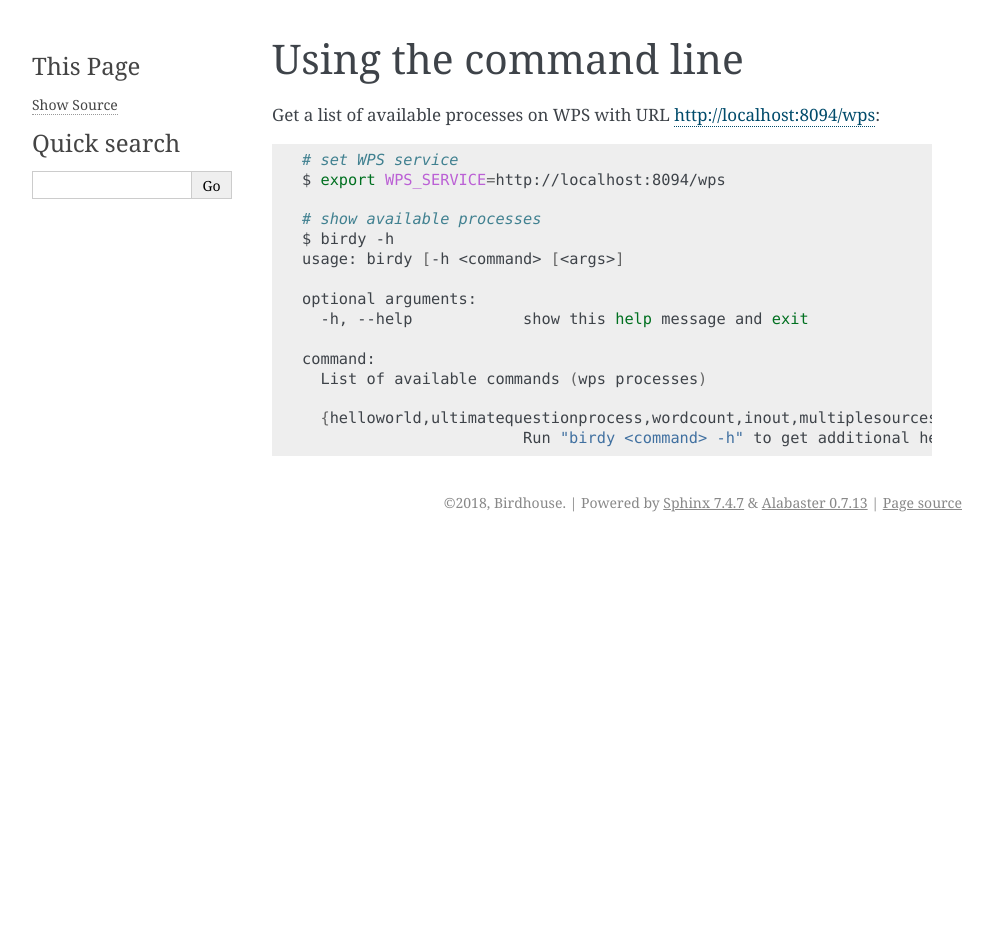
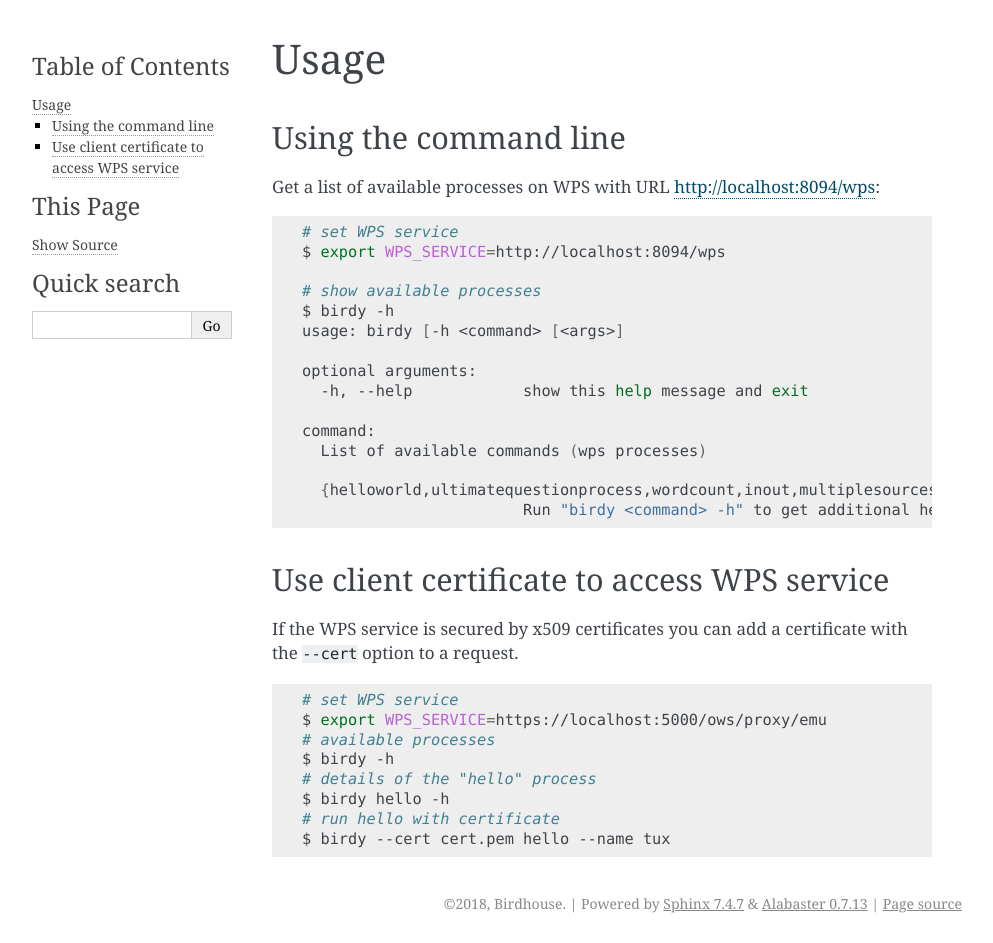
Before and after one commit to bird-house/birdy, a Sphinx documentation site: the page built from docs/source/usage.rst, in a window 1280 px wide. Shown: the whole page, without its empty margins (148-1141 px from the left). Built offline with Sphinx 7.4.7, drawn with Linux system fonts in a browser that asks for light colours; before the commit the page ends 900 px from its top, so only the background shows below that.

Commit message:
Fix #14: added option for client certificate

```diff
--- a/CHANGES.rst
+++ b/CHANGES.rst
@@ -4,7 +4,13 @@ Change History
 Current
 =======
 
+Fixes:
+
 * Fixed Sphinx and updated docs: #15.
+
+New Features:
+
+* Fix #14: added ``--cert`` option to use x509 certificates.
 
 0.2.0 (2017-09-25)
 ==================
--- a/docs/source/tutorial.rst
+++ b/docs/source/tutorial.rst
@@ -15,7 +15,11 @@ Show the processes of a Web Processing Service:
 
    optional arguments:
      -h, --help            show this help message and exit
-     --debug               enable debug mode
+     --debug               enable debug mode.
+     --version             show program's version number and exit.
+     -k, --insecure        Don't validate the server's certificate.
+     --cert CERT           Client side certificate containing both certificate
+                           and private key.
      --token TOKEN, -t TOKEN
                            Token to access the WPS service.
 
--- a/docs/source/usage.rst
+++ b/docs/source/usage.rst
@@ -1,4 +1,8 @@
 .. _usage:
+
+*****
+Usage
+*****
 
 Using the command line
 ======================
@@ -22,3 +26,22 @@ Get a list of available processes on WPS with URL http://localhost:8094/wps:
 
      {helloworld,ultimatequestionprocess,wordcount,inout,multiplesources,chomsky,zonal_mean}
                            Run "birdy <command> -h" to get additional help.
+
+
+
+Use client certificate to access WPS service
+============================================
+
+If the WPS service is secured by x509 certificates you can add a certificate
+with the ``--cert`` option to a request.
+
+.. code-block:: sh
+
+   # set WPS service
+   $ export WPS_SERVICE=https://localhost:5000/ows/proxy/emu
+   # available processes
+   $ birdy -h
+   # details of the "hello" process
+   $ birdy hello -h
+   # run hello with certificate
+   $ birdy --cert cert.pem hello --name tux
--- a/environment.yml
+++ b/environment.yml
@@ -2,8 +2,8 @@
 name: birdy
 channels:
   - birdhouse
+  - conda-forge
   - defaults
-  - conda-forge
 dependencies:
   - lxml
   - owslib
```
Also changed, not shown: 1 other file.
